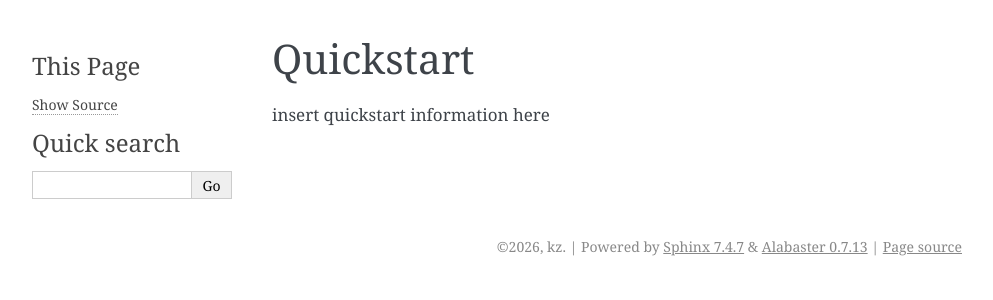
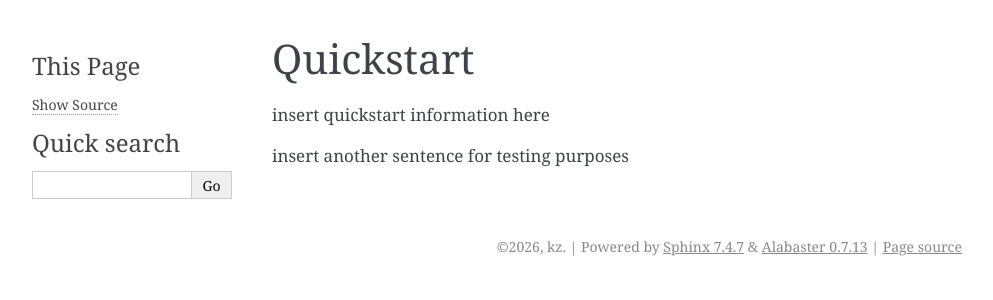
Before and after one commit to kezoltan/CI-test, a Sphinx documentation site: the page built from docs/quickstart.rst, in a window 1280 px wide. Shown: the top 300 px of the page, without its empty margins (148-1141 px from the left). Built offline with Sphinx 7.4.7, drawn with Linux system fonts in a browser that asks for light colours.

```diff
--- a/docs/quickstart.rst
+++ b/docs/quickstart.rst
@@ -2,3 +2,5 @@ Quickstart
 ============
 
 insert quickstart information here
+
+insert another sentence for testing purposes
```
Also changed, not shown: 2 other files.
